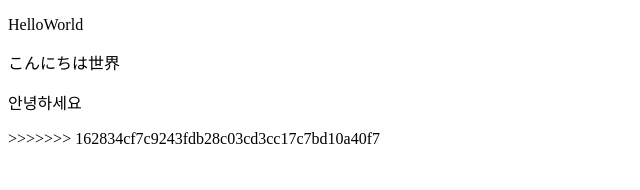
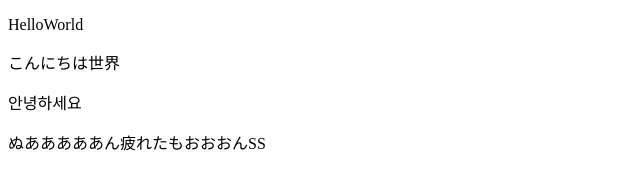
Before and after one commit to SakumaAVG/Sakuma_Github_Pages, a plain HTML site: page index.html in a window 1280 px wide. Shown: the whole page, without its empty margins (0-640 px from the left). Drawn offline with Linux system fonts and the light colour scheme.

Commit message:
書き直したよ

```diff
--- a/index.html
+++ b/index.html
@@ -8,8 +8,7 @@
     <p>HelloWorld</p>
     <p>こんにちは世界</p>
     <p>안녕하세요</p>
-
->>>>>>> 162834cf7c9243fdb28c03cd3cc17c7bd10a40f7
+      <p>ぬあああああん疲れたもおおおんSS</p>
 
 
 </body>
```
